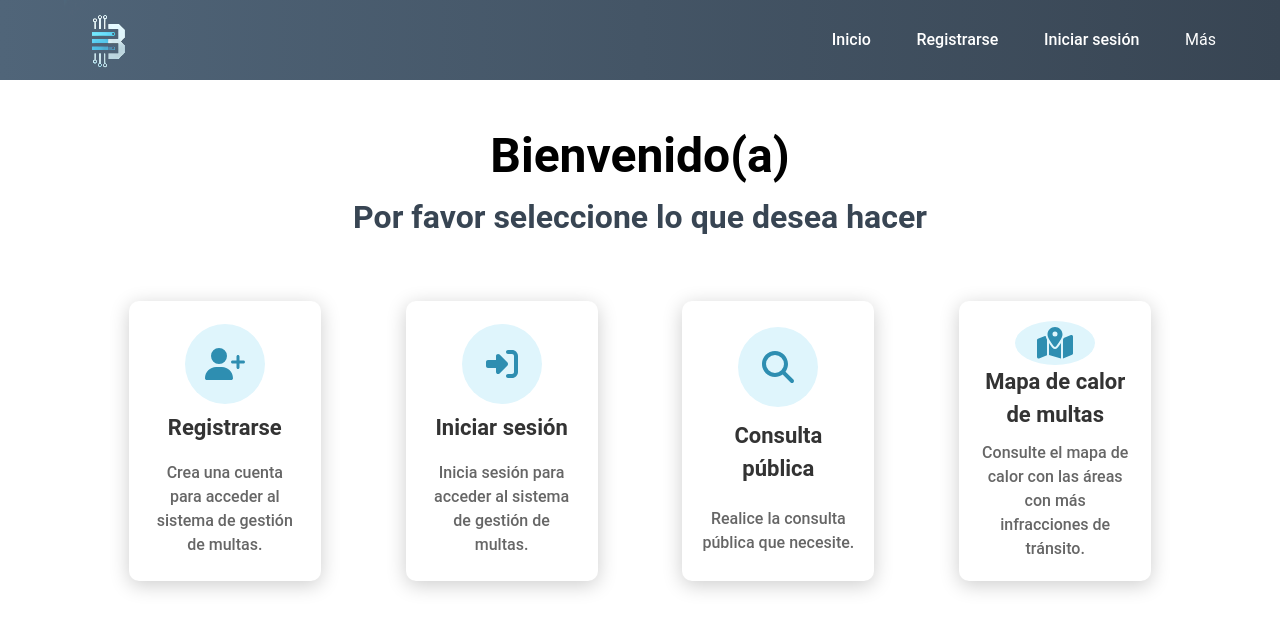
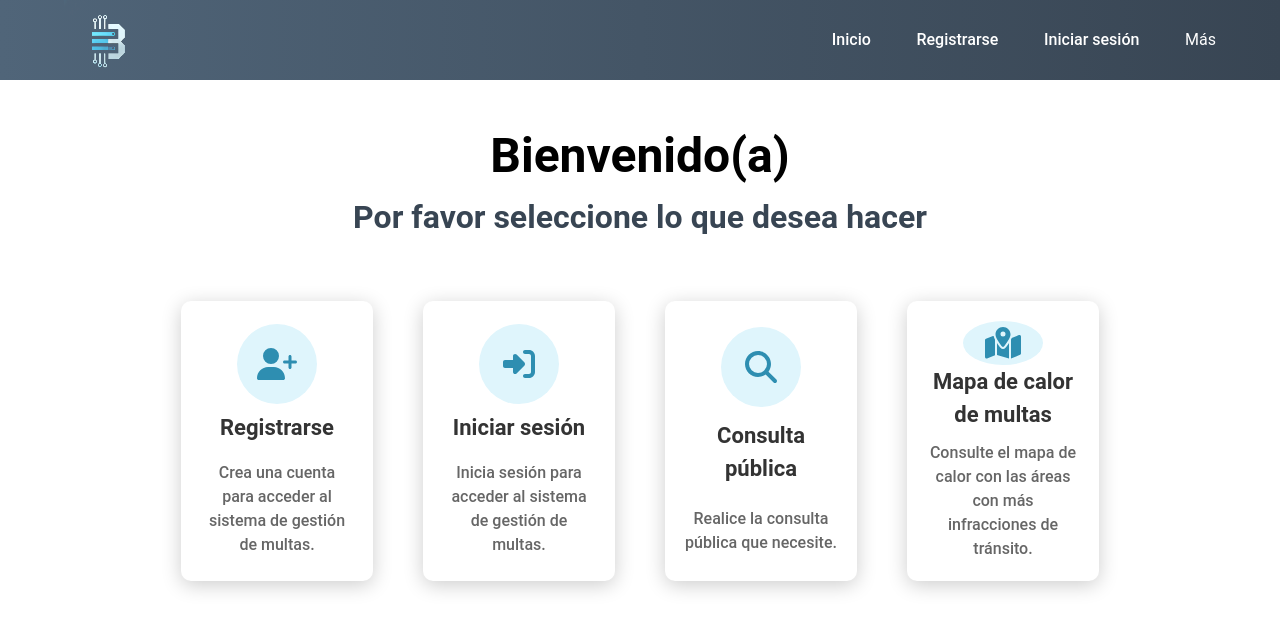
Before and after one commit to Pabloscode23/.NetReact-CarTicketsApp, a React (Vite) app in the folder frontend/: page / in a window 1280 px wide. Shown: the top 630 px of the page. Built offline with nearby package versions, Linux system fonts and the light colour scheme.

Commit message:
Actualizacion de Colores en Hover Dropdown

```diff
--- a/frontend/src/contexts/AuthProvider.jsx
+++ b/frontend/src/contexts/AuthProvider.jsx
@@ -46,7 +46,7 @@ export const AuthProvider = memo(({ children }) => {
         // Simulate setting the user based on the current token
         if (token) {
             // Example user, replace with actual user fetch logic
-            const exampleUser = { name: "santiago", role: { name: 'juez' } };
+            const exampleUser = { name: "santiago", role: { name: 'usuario' } };
             setUser(exampleUser);
         }
     }, [token]);
--- a/frontend/src/modules/public/components/NavbarPublic.jsx
+++ b/frontend/src/modules/public/components/NavbarPublic.jsx
@@ -34,9 +34,6 @@ export const NavbarPublic = () => {
     };
 
     const navItems = findNavItems();
-
-    console.log(navItems);
-
 
     return (
         <nav className="navbar">
--- a/frontend/src/modules/public/styles/InitialHome.css
+++ b/frontend/src/modules/public/styles/InitialHome.css
@@ -25,12 +25,19 @@
 /* Cards Container */
 .cards {
     display: flex;
+    justify-content: center;
+    flex-wrap: wrap;
+    gap: 50px;
+    margin-top: 20px;
+    width: 80vw;
+    box-sizing: border-box;
+    /* display: flex;
     justify-content: space-evenly;
     flex-wrap: wrap;
     gap: 20px;
     margin-top: 20px;
     width: 90vw;
-    box-sizing: border-box;
+    box-sizing: border-box; */
 }
 
 
--- a/frontend/src/modules/public/styles/NavbarPublic.css
+++ b/frontend/src/modules/public/styles/NavbarPublic.css
@@ -68,6 +68,7 @@
 
 .dropdown__listItem:hover {
     cursor: pointer;
+
 }
 
 /* Dropdown content (hidden by default) */
@@ -88,12 +89,13 @@
     text-decoration: none;
     display: block;
     text-align: left;
-
+    font-size: 1rem;
 }
 
 /* Add a grey background color to dropdown links on hover */
 .dropdown__content-link:hover {
     background-color: #ddd;
+    color: var(--color-blue-dark);
 }
 
 /* Show the dropdown menu on hover */
```
